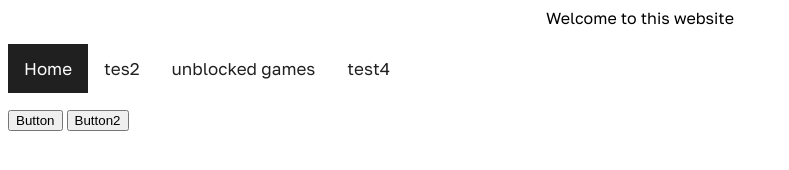
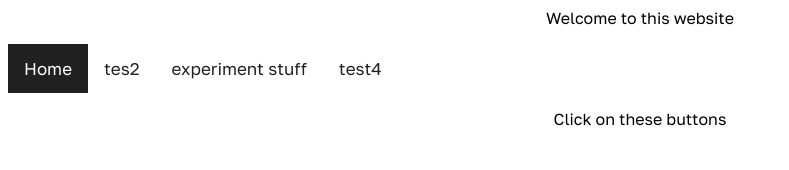
Before and after one commit to Sonicexecooler/exescooler, a plain HTML site: page index.html in a window 1280 px wide. Shown: the whole page, without its empty margins (0-789 px from the left). Drawn offline with Linux system fonts and the light colour scheme.

Commit message:
Add files via upload

```diff
--- a/index.html
+++ b/index.html
@@ -9,17 +9,11 @@
 <div class="topnav">
   <a class="active" href="#home">Home</a>
   <a href="#news">tes2</a>
-  <a href="google.com">unblocked games</a>
+  <a href="http://192.168.1.236:8096/">experiment stuff</a>
   <a href="#about">test4</a>
 </div>
 </p>
-<button type="button" onclick="alert('Button')">Button</button>
 <link rel="stylesheet" href="index.css">
-<div class="dropdown">
-  <button>Button2</button>
-  <div class="dropdown-content">
-  <a href="https://www.google.com/">test</a>
-  <a href="https://www.google.com/">test</a>
-  <a href="https://www.google.com">test</a>
   </div>
 </div>
+<center>Click on these buttons</center>
```
